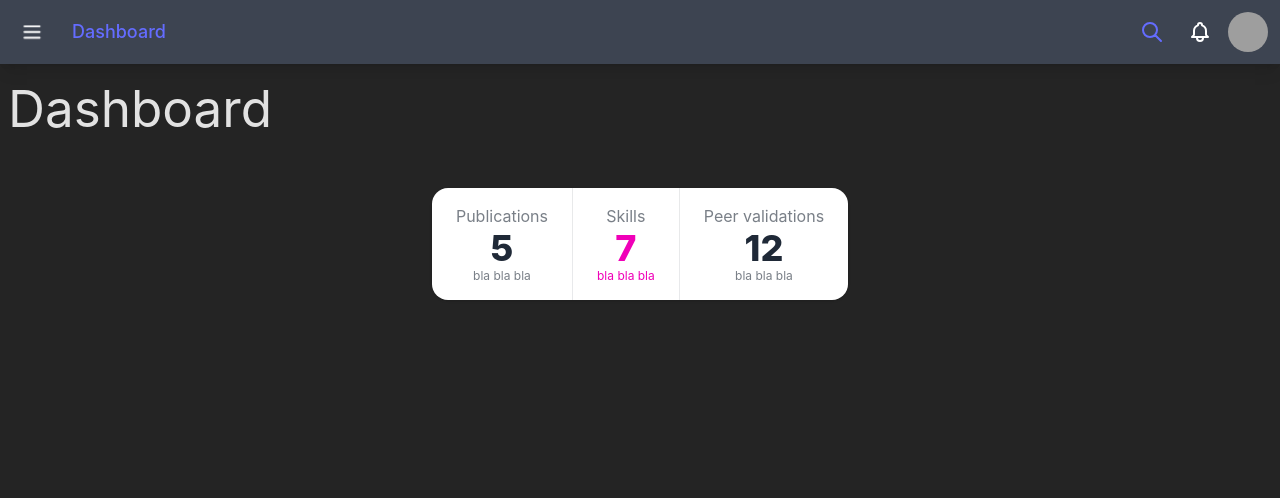
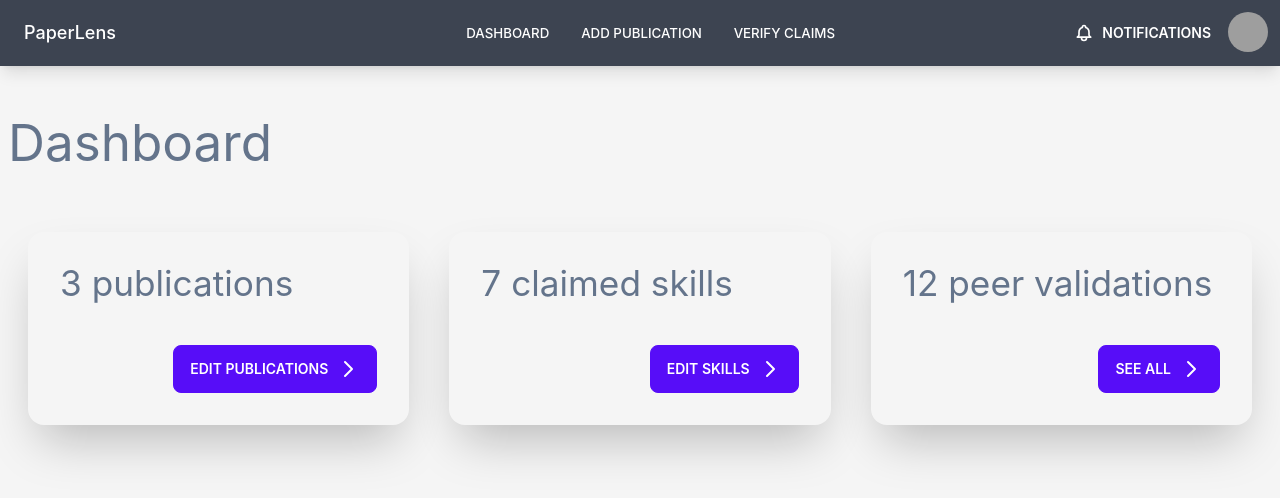
Before and after one commit to brecke/paperlens, a React (Vite) app in the folder frontend/: page /app/dashboard in a window 1280 px wide. Shown: the top 498 px of the page. Built offline with nearby package versions, Linux system fonts and the light colour scheme; grey boxes are pictures that could not be loaded.

Commit message:
style: yet another iteration

```diff
--- a/frontend/src/App.tsx
+++ b/frontend/src/App.tsx
@@ -24,36 +24,33 @@ function App() {
 
 	return (
 		<BrowserRouter basename='app'>
-			<div className='navbar mb-2 shadow-lg bg-neutral text-neutral-content'>
-				<div className='flex-none hidden lg:flex'>
-					<button className='btn btn-square btn-ghost'>
-						<svg xmlns='http://www.w3.org/2000/svg' fill='none' viewBox='0 0 24 24' className='inline-block w-6 h-6 stroke-current'>
-							<path stroke-linecap='round' stroke-linejoin='round' stroke-width='2' d='M4 6h16M4 12h16M4 18h16'></path>
-						</svg>
-					</button>
-				</div>
-				<div className='flex-1 hidden px-2 mx-2 lg:flex'>
+			<div className='navbar mb-2 shadow-lg bg-neutral text-neutral-content spacious-below'>
+				<div className='px-2 mx-2 navbar-start'>
 					<span className='text-lg font-bold'>
-						<Link to='/dashboard'>Dashboard</Link>
+						<Link to='/'>PaperLens</Link>
 					</span>
 				</div>
-				<div className='flex-1 lg:flex-none'>
+				<div className='hidden px-2 mx-2 navbar-center lg:flex'>
+					<div className='flex items-stretch'>
+						<a className='btn btn-ghost btn-sm rounded-btn'>
+							<Link to='/dashboard'>Dashboard</Link>
+						</a>
+						<a className='btn btn-ghost btn-sm rounded-btn'>
+							<Link to='/search'>Add publication</Link>
+						</a>
+						<a className='btn btn-ghost btn-sm rounded-btn'>
+							<Link to='/'>Verify claims</Link>
+						</a>
 					</div>
+				</div>
+				<div className='navbar-end'>
 					<div className='flex-none'>
-					<Link to='/search'>
-						<button className='btn btn-square btn-ghost'>
-							<svg xmlns='http://www.w3.org/2000/svg' fill='none' viewBox='0 0 24 24' className='inline-block w-6 h-6 stroke-current'>
-								<path stroke-linecap='round' stroke-linejoin='round' stroke-width='2' d='M21 21l-6-6m2-5a7 7 0 11-14 0 7 7 0 0114 0z'></path>
-							</svg>
-						</button>
-					</Link>
-				</div>
-				<div className='flex-none'>
-					<button className='btn btn-square btn-ghost'>
-						<svg xmlns='http://www.w3.org/2000/svg' fill='none' viewBox='0 0 24 24' className='inline-block w-6 h-6 stroke-current'>
+						<a className='btn btn-ghost btn-sm rounded-btn'>
+							<svg xmlns='http://www.w3.org/2000/svg' fill='none' viewBox='0 0 24 24' className='inline-block w-5 mr-2 stroke-current'>
 								<path stroke-linecap='round' stroke-linejoin='round' stroke-width='2' d='M15 17h5l-1.405-1.405A2.032 2.032 0 0118 14.158V11a6.002 6.002 0 00-4-5.659V5a2 2 0 10-4 0v.341C7.67 6.165 6 8.388 6 11v3.159c0 .538-.214 1.055-.595 1.436L4 17h5m6 0v1a3 3 0 11-6 0v-1m6 0H9'></path>
 							</svg>
-					</button>
+              Notifications
+						</a>
 					</div>
 					<div className='flex-none'>
 						<div className='avatar'>
@@ -61,6 +58,7 @@ function App() {
 								<Link to='/settings'>
 									<img src='https://i.pravatar.cc/500?img=32'/>
 								</Link>
+							</div>
 						</div>
 					</div>
 				</div>
@@ -81,7 +79,7 @@ function App() {
 function SettingsView() {
 	return (
 		<div className=''>
-			<h1>Settings page</h1>
+			<h1 className='text-slate-500'>Settings page</h1>
 		</div>
 	);
 }
@@ -90,7 +88,7 @@ function HomePage() {
 	const style = {class: '', padding: '8px'};
 	return (
 		<div style={style}>
-			<h1>Homepage</h1>
+			<h1 className='text-slate-500'>Homepage</h1>
 		</div>
 	);
 }
--- a/frontend/src/dashboard-view/index.tsx
+++ b/frontend/src/dashboard-view/index.tsx
@@ -1,23 +1,48 @@
 function Dashboard() {
 	return (
 		<>
-			<h1>Dashboard</h1>
-			<div className='align-center'>
-				<div className='stats shadow'>
-					<div className='stat place-items-center'>
-						<div className='stat-title'>Publications</div>
-						<div className='stat-value'>5</div>
-						<div className='stat-desc'>bla bla bla</div>
+			<h1 className='text-slate-500'>Dashboard</h1>
+			<div className='flex flex-row'>
+				<div className='basis-1/3 btn-spacious'>
+					<div className='card lg:card-side shadow-2xl text-primary-content'>
+						<div className='card-body'>
+							<h2 className='text-slate-500'>3 publications</h2>
+							<div className='justify-end card-actions'>
+								<button className='btn btn-primary'>Edit Publications
+									<svg xmlns='http://www.w3.org/2000/svg' fill='none' viewBox='0 0 24 24' className='inline-block w-6 h-6 ml-2 stroke-current'>
+										<path stroke-linecap='round' stroke-linejoin='round' stroke-width='2' d='M9 5l7 7-7 7'></path>
+									</svg>
+								</button>
+							</div>
+						</div>
 					</div>
-					<div className='stat place-items-center'>
-						<div className='stat-title'>Skills</div>
-						<div className='stat-value text-secondary'>7</div>
-						<div className='stat-desc text-secondary'>bla bla bla</div>
+				</div>
+				<div className='basis-1/3 btn-spacious'>
+					<div className='card lg:card-side shadow-2xl text-primary-content'>
+						<div className='card-body'>
+							<h2 className='text-slate-500'>7 claimed skills</h2>
+							<div className='justify-end card-actions'>
+								<button className='btn btn-primary'>Edit skills
+									<svg xmlns='http://www.w3.org/2000/svg' fill='none' viewBox='0 0 24 24' className='inline-block w-6 h-6 ml-2 stroke-current'>
+										<path stroke-linecap='round' stroke-linejoin='round' stroke-width='2' d='M9 5l7 7-7 7'></path>
+									</svg>
+								</button>
+							</div>
+						</div>
 					</div>
-					<div className='stat place-items-center'>
-						<div className='stat-title'>Peer validations</div>
-						<div className='stat-value'>12</div>
-						<div className='stat-desc'>bla bla bla</div>
+				</div>
+				<div className='basis-1/3 btn-spacious'>
+					<div className='card lg:card-side shadow-2xl text-primary-content'>
+						<div className='card-body'>
+							<h2 className='text-slate-500'>12 peer validations</h2>
+							<div className='justify-end card-actions'>
+								<button className='btn btn-primary'>See all
+									<svg xmlns='http://www.w3.org/2000/svg' fill='none' viewBox='0 0 24 24' className='inline-block w-6 h-6 ml-2 stroke-current'>
+										<path stroke-linecap='round' stroke-linejoin='round' stroke-width='2' d='M9 5l7 7-7 7'></path>
+									</svg>
+								</button>
+							</div>
+						</div>
 					</div>
 				</div>
 			</div>
--- a/frontend/src/index.scss
+++ b/frontend/src/index.scss
@@ -21,19 +21,20 @@
 
 a {
   font-weight: 500;
-  color: #646cff;
+  // color: #646cff;
   text-decoration: inherit;
 }
 a:hover {
-  color: #535bf2;
+  color: #bababa;
 }
 
 body {
   margin: 0;
   display: flex;
-  // place-items: flex;
+  place-items: flex;
   min-width: 320px;
   min-height: 100vh;
+  background-color: rgba(245, 245, 245, 1);
 }
 
 h1 {
@@ -46,6 +47,13 @@ h2 {
   font-size: 2.2em;
   line-height: 1.1;
   margin-bottom: 1em;
+}
+
+p,
+ul,
+li,
+form {
+  color: rgb(100 116 139);
 }
 
 button {
@@ -72,7 +80,8 @@ button:focus-visible {
   margin: 10px 20px 10px 20px;
 }
 
-ul.spacious {
+ul.spacious,
+.spacious-below {
   margin-bottom: 40px;
 }
 
--- a/frontend/src/wizard/author-pick/index.tsx
+++ b/frontend/src/wizard/author-pick/index.tsx
@@ -28,7 +28,7 @@ function AuthorPick() {
 
 	return (
 		<>
-			<h2>Identify yourself among all authors:</h2>
+			<h2 className='text-slate-500'>Identify yourself among all authors:</h2>
 			<article className='prose'>
 				{
 					selectedPublication.authors.map((eachAuthor: Author) => (
--- a/frontend/src/wizard/index.tsx
+++ b/frontend/src/wizard/index.tsx
@@ -149,7 +149,7 @@ function Wizard() {
 			case currentStep === STEPS[1] && isNotEmptyString(selectedAuthor?.foreName): return displayNextButton();
 			case currentStep === STEPS[2] && isNotEmptyArray(currentlySelectedSkills): return (displayNextButton());
 			case currentStep === STEPS[3] && isThree(selectedPeers.length): return (displayNextButton());
-			case currentStep === STEPS[4]: return displayNextButton();
+			case currentStep === STEPS[4]: return (isNotEmptyString(selectedPublication?.title) && isNotEmptyString(selectedAuthor?.foreName) && isNotEmptyArray(currentlySelectedSkills) && isThree(selectedPeers.length) && displayNextButton());
 			default:
 		}
 	};
@@ -170,13 +170,9 @@ function Wizard() {
 		return currentStep === STEPS[4];
 	}
 
-	function getStepIndex(step: string) {
-		return R.pipe(STEPS, R.keys, R.findIndex((eachKey: number) => R.prop(eachKey)(STEPS) === step), increment);
-	}
-
 	return (
 		<>
-			<h1>Add expertise: step { getStepIndex(currentStep) }/5</h1>
+			<h1 className='text-slate-500'>Add expertise</h1>
 			<div className='align-center'>
 				<ul className='steps steps-vertical lg:steps-horizontal spacious'>
 					<li onClick={handleGoToStep} data-step={STEPS[0]} className='step step-primary'>Search for a publication</li>
--- a/frontend/src/wizard/preview-view/index.tsx
+++ b/frontend/src/wizard/preview-view/index.tsx
@@ -10,7 +10,7 @@ function skillForm() {
 	const displayPreview = (selectedPublication: Publication) => (
 		<>
 			<article className='prose'>
-				<h1>{selectedPublication.title}</h1>
+				<h2 className='text-slate-500'>{selectedPublication.title}</h2>
 				<h3>{formatDistance(selectedPublication.date, new Date(), {addSuffix: true})}</h3>
 			</article>
 		</>
--- a/frontend/src/wizard/search-view/index.tsx
+++ b/frontend/src/wizard/search-view/index.tsx
@@ -92,7 +92,7 @@ function SearchForm() {
 
 	return (
 		<>
-			<h2>Search for a publication</h2>
+			<h2 className='text-slate-500'>Search for a publication</h2>
 			<form onSubmit={handleSubmit}>
 				<div className='form-control w-full max-w-xs'>
 					<label className='label'>
--- a/frontend/src/wizard/skill-view/index.tsx
+++ b/frontend/src/wizard/skill-view/index.tsx
@@ -28,8 +28,8 @@ function SkillForm() {
 
 	return (
 		<>
+			<h2 className='text-slate-500'>Pick your contributions for this publication</h2>
 			{selectedPublication.title && (<>
-				<h2>Pick your contributions for this publication</h2>
 				<p>{selectedPublication.title}</p>
 				<ul className='spacious'>
 					<li>PubmedID: {selectedPublication.pubmedId}</li>
--- a/frontend/src/wizard/summary-view/index.tsx
+++ b/frontend/src/wizard/summary-view/index.tsx
@@ -5,14 +5,21 @@ import type {Author, Publication, SearchState} from '../../types/types';
 import type {RootState} from '../../store';
 
 function Summary() {
-	const selectedPublication: Publication = useSelector((state: RootState) => (state.search as SearchState).selectedPublication);
-	const selectedPeers: Author[] = useSelector((state: RootState) => (state.search as SearchState).selectedPeers);
-	const publicationSkills = useSelector((state: RootState) => state.skills);
-	const selectedAuthor: Author = useSelector((state: RootState) => (state.search as SearchState).selectedAuthor);
+	const getSelectedPublication = (state: RootState) => (state.search as SearchState).selectedPublication;
+	const selectedPublication: Publication = useSelector(getSelectedPublication);
+
+	const getSelectedPeers = (state: RootState) => (state.search as SearchState).selectedPeers;
+	const selectedPeers: Author[] = useSelector(getSelectedPeers);
+
+	const getSkills = (state: RootState) => state.skills;
+	const publicationSkills = useSelector(getSkills);
+
+	const getSelectedAuthor = (state: RootState) => (state.search as SearchState).selectedAuthor;
+	const selectedAuthor: Author = useSelector(getSelectedAuthor);
 
 	return (
 		<>
-			<h2>Please review:</h2>
+			<h2 className='text-slate-500'>Please review:</h2>
 			<article className='prose'>
 				<p>Publication:</p>
 				<p>{ selectedPublication.title }</p>
--- a/frontend/src/wizard/validator-pick/index.tsx
+++ b/frontend/src/wizard/validator-pick/index.tsx
@@ -40,7 +40,7 @@ function ValidatorPick() {
 
 	return (
 		<>
-			<h2>Pick your validation peers</h2>
+			<h2 className='text-slate-500'>Pick your validation peers</h2>
 			<article className='prose'>
 				<div className='form-control' >
 					{
```
Lines whose indentation alone changed are shown as unchanged.
